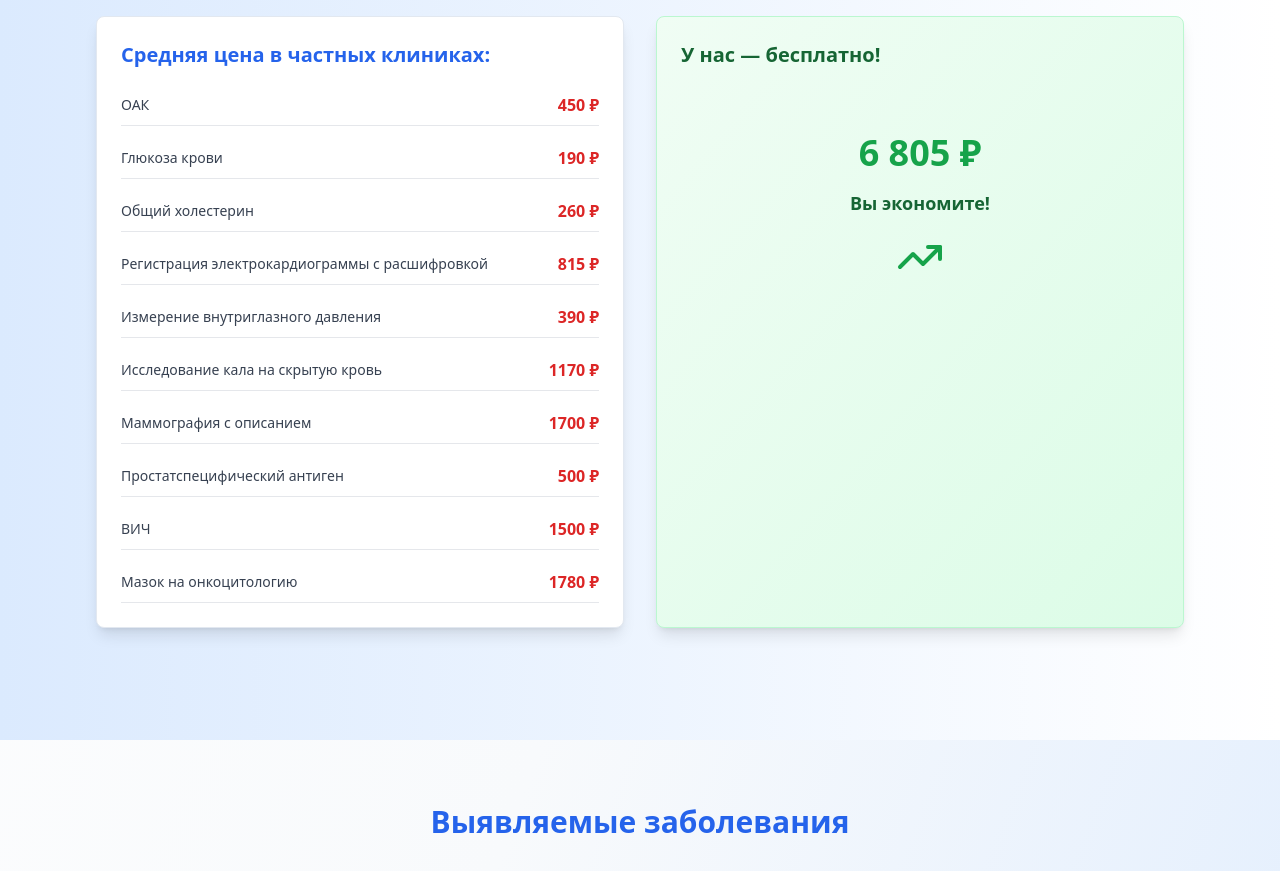
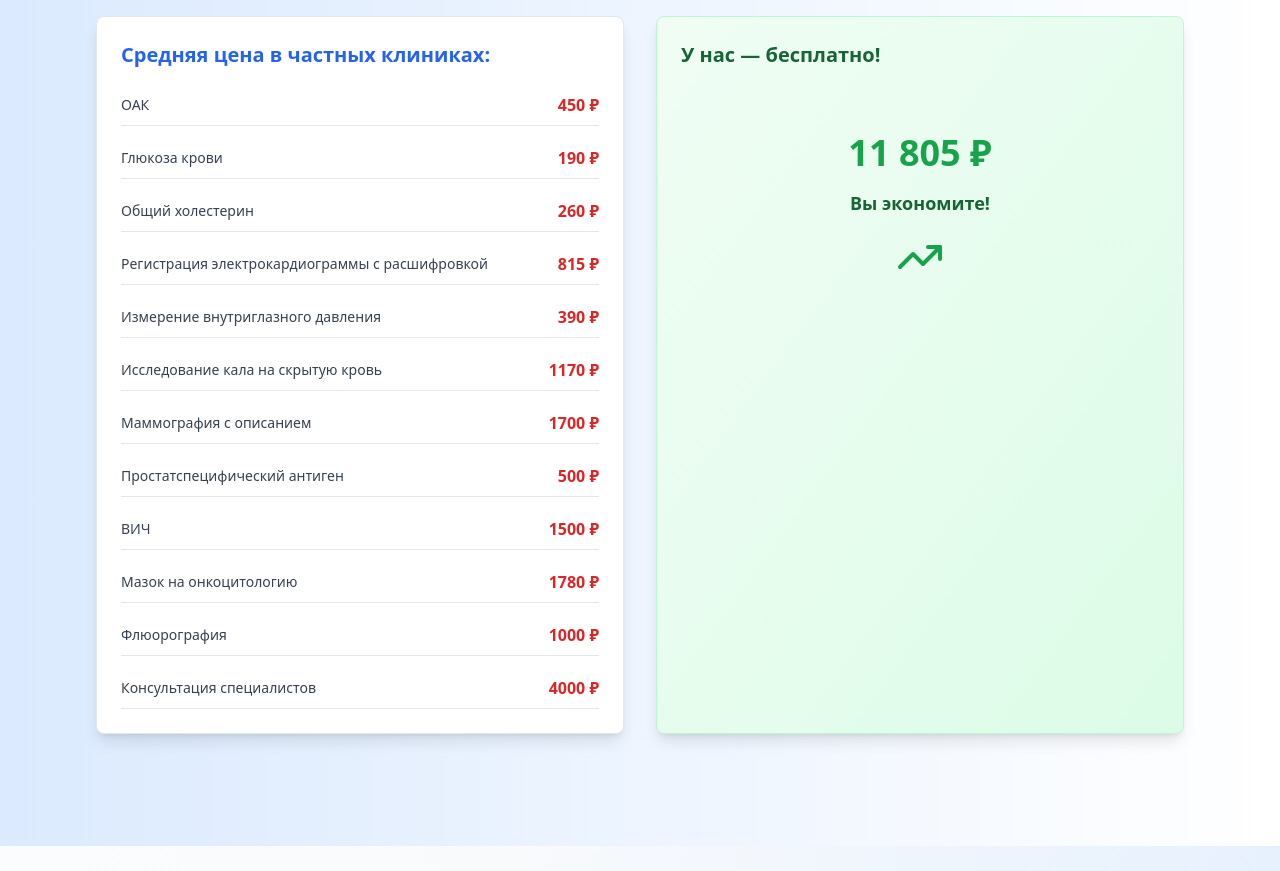
Before and after one commit to pr-poehali-dev/hospital-website-project, a React (Vite) app: page / in a window 1280 px wide. Shown: the part 1280-2151 px from the top of the page. Built offline with nearby package versions, Linux system fonts and the light colour scheme.

Commit message:
Обновление цен в медицинской таблице

```diff
--- a/src/pages/Index.tsx
+++ b/src/pages/Index.tsx
@@ -44,7 +44,9 @@ const Index = () => {
     { name: "Маммография с описанием", price: 1700 },
     { name: "Простатспецифический антиген", price: 500 },
     { name: "ВИЧ", price: 1500 },
-    { name: "Мазок на онкоцитологию", price: 1780 }
+    { name: "Мазок на онкоцитологию", price: 1780 },
+    { name: "Флюорография", price: 1000 },
+    { name: "Консультация специалистов", price: 4000 }
   ];
 
   const diseases = [
@@ -182,7 +184,7 @@ const Index = () => {
               </h3>
               <div className="text-center py-12">
                 <div className="text-4xl font-bold text-green-600 mb-4">
-                  6 805 ₽
+                  11 805 ₽
                 </div>
                 <p className="text-lg text-green-800 font-semibold">
                   Вы экономите!
```
